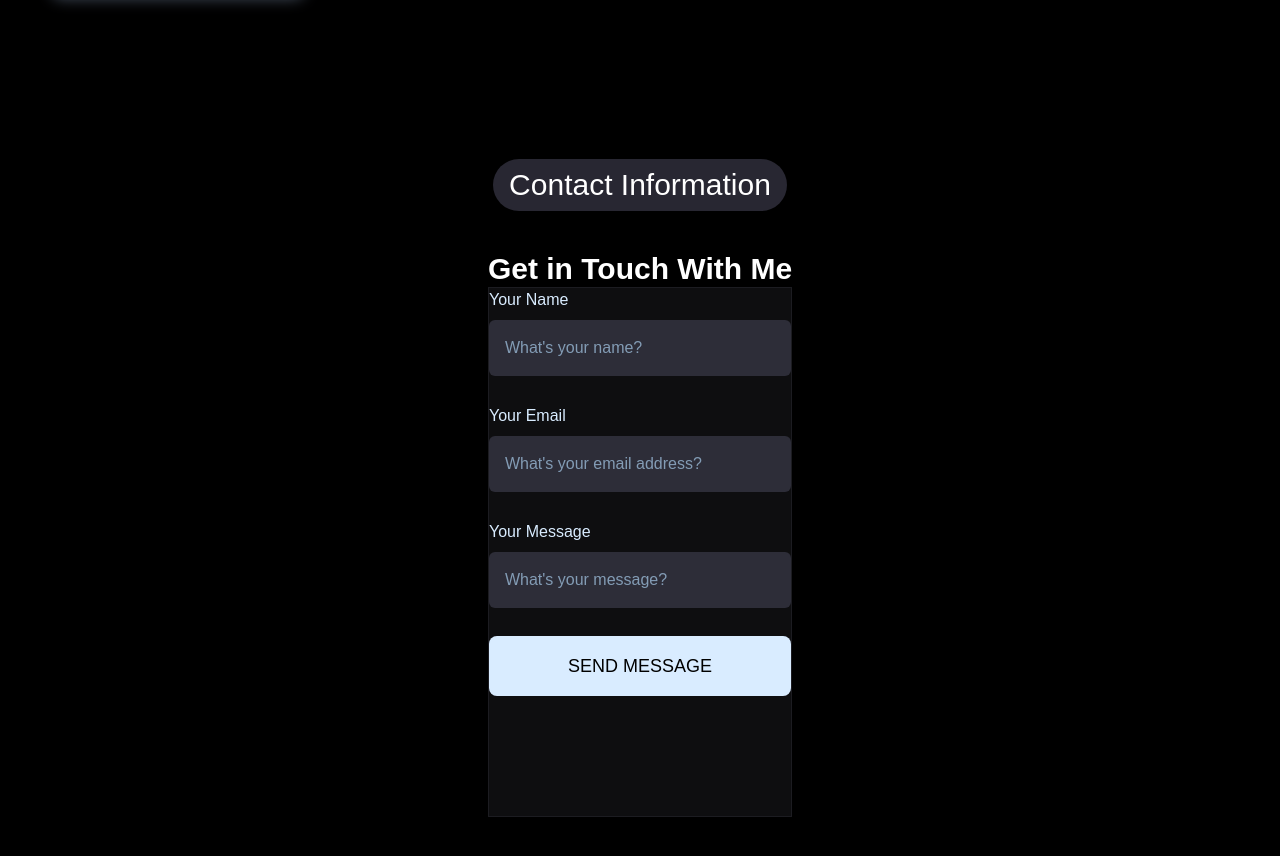
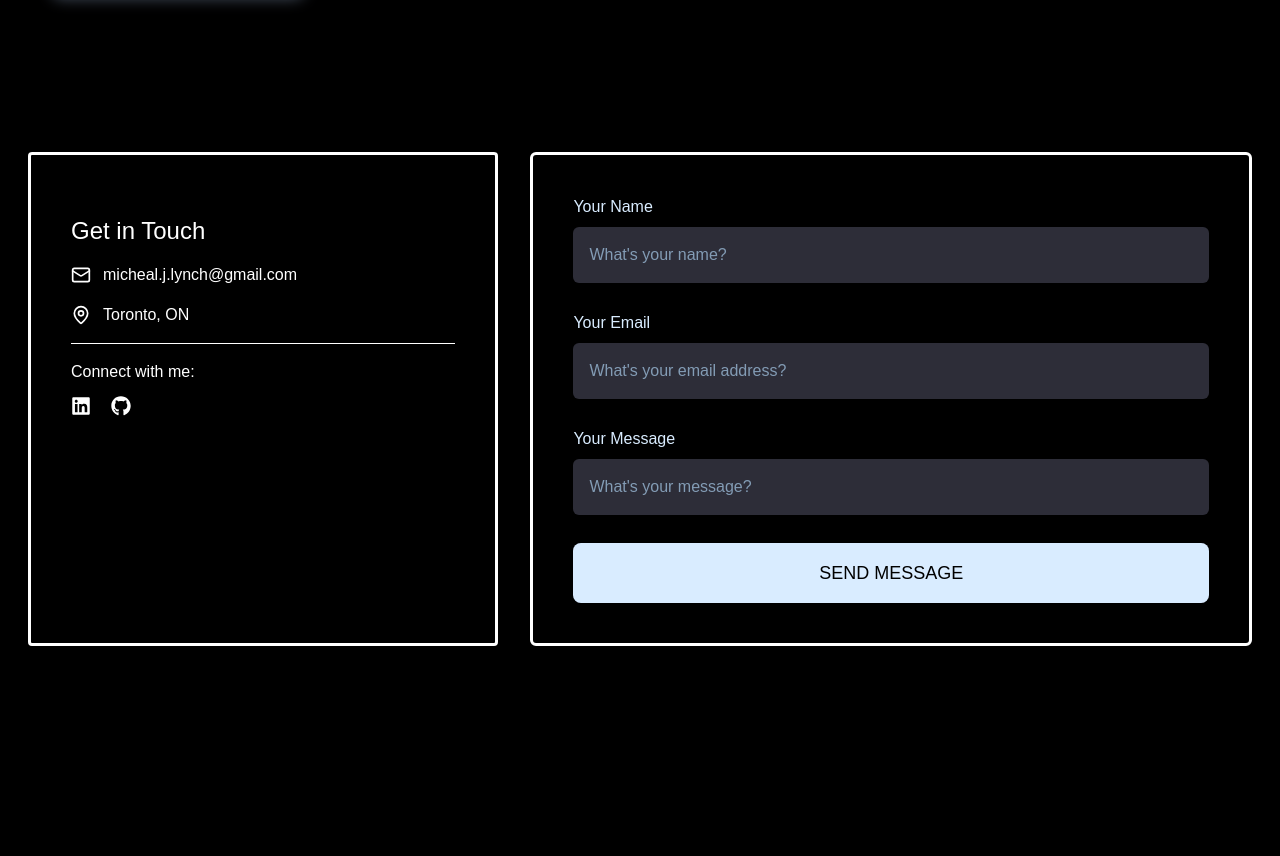
Before and after one commit to m-lynch91/mjl_portfolio, a React (Vite) app: page / in a window 1280 px wide. Shown: the part 3912-4768 px from the top of the page. Built offline with nearby package versions, Linux system fonts and the light colour scheme; a web font is replaced by a local one.

Commit message:
much better looking contact section

```diff
--- a/src/sections/Contact.tsx
+++ b/src/sections/Contact.tsx
@@ -1,6 +1,8 @@
 import { useRef, useState } from "react";
-import TitleHeader from "../components/TitleHeader";
 import emailjs from "@emailjs/browser";
+import { Mail, MapPin } from "lucide-react";
+import { FaLinkedin, FaGithub } from "react-icons/fa";
+import { linkedInProfile, githubProfile } from "../constants";
 
 const Contact = () => {
   const formRef = useRef<HTMLFormElement>(null);
@@ -40,13 +42,48 @@ const Contact = () => {
   };
 
   return (
-    <section id="contact" className="full-section">
-      <div className="section-container">
-        <div>
-          <TitleHeader title="Get in Touch With Me" sub="Contact Information" />
+    <section id="contact" className="w-full lg:h-screen">
+      <div className="max-w-[1240px] m-auto px-2 py-16 w-full">
+        <div className="w-full grid grid-cols-5 gap-8">
+          <div className="col-span-2 border-3 rounded-sm p-10 py-15 space-y-4">
+            <h1 className="text-2xl">Get in Touch</h1>
+            <div className="flex items-center gap-3">
+              <Mail className="h-5 w-5 text-primary" />
+              <p>micheal.j.lynch@gmail.com</p>
+            </div>
+            <div className="flex items-center gap-3">
+              <MapPin className="h-5 w-5 text-primary" />
+              <p>Toronto, ON</p>
+            </div>
 
-          <div className="xl:col-span-5">
-            <div className="flex-center card-border roundex-xl pb-30">
+            <div className="pt-4 border-t border-border">
+              <p className="text-md mb-3 text-muted-foreground">
+                Connect with me:
+              </p>
+              <div className="flex gap-5">
+                <a
+                  href={linkedInProfile}
+                  target="_blank"
+                  rel="noopener noreferrer"
+                  className="inline-flex"
+                >
+                  <FaLinkedin className="h-5 w-5" />
+                </a>
+                <a
+                  href={githubProfile}
+                  target="_blank"
+                  rel="noopener noreferrer"
+                  className="inline-flex"
+                >
+                  <FaGithub className="h-5 w-5" />
+                </a>
+              </div>
+            </div>
+          </div>
+          <div
+            id="contact-form"
+            className="col-span-3 border-3 rounded-md p-10"
+          >
             <form
               ref={formRef}
               onSubmit={handleSubmit}
@@ -106,7 +143,6 @@ const Contact = () => {
           </div>
         </div>
       </div>
-      </div>
     </section>
   );
 };
```
Lines whose indentation alone changed are shown as unchanged.
